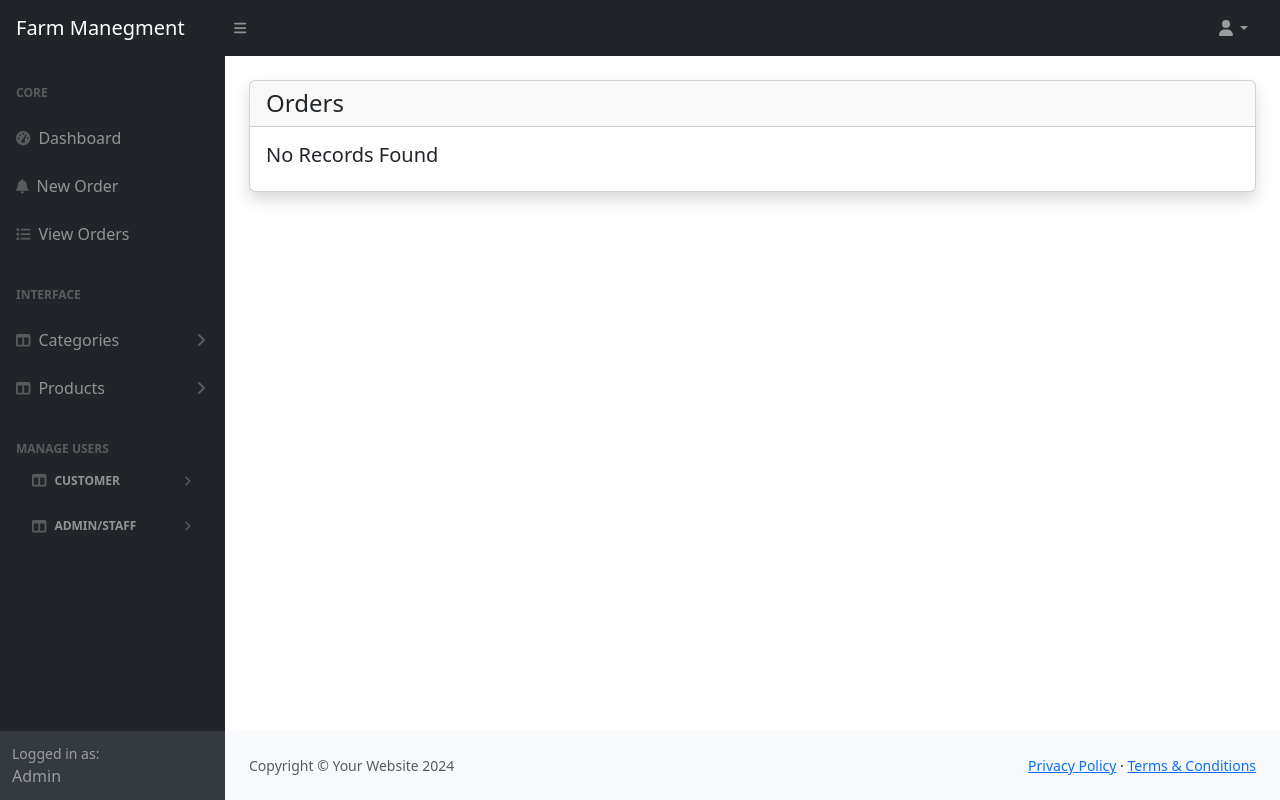
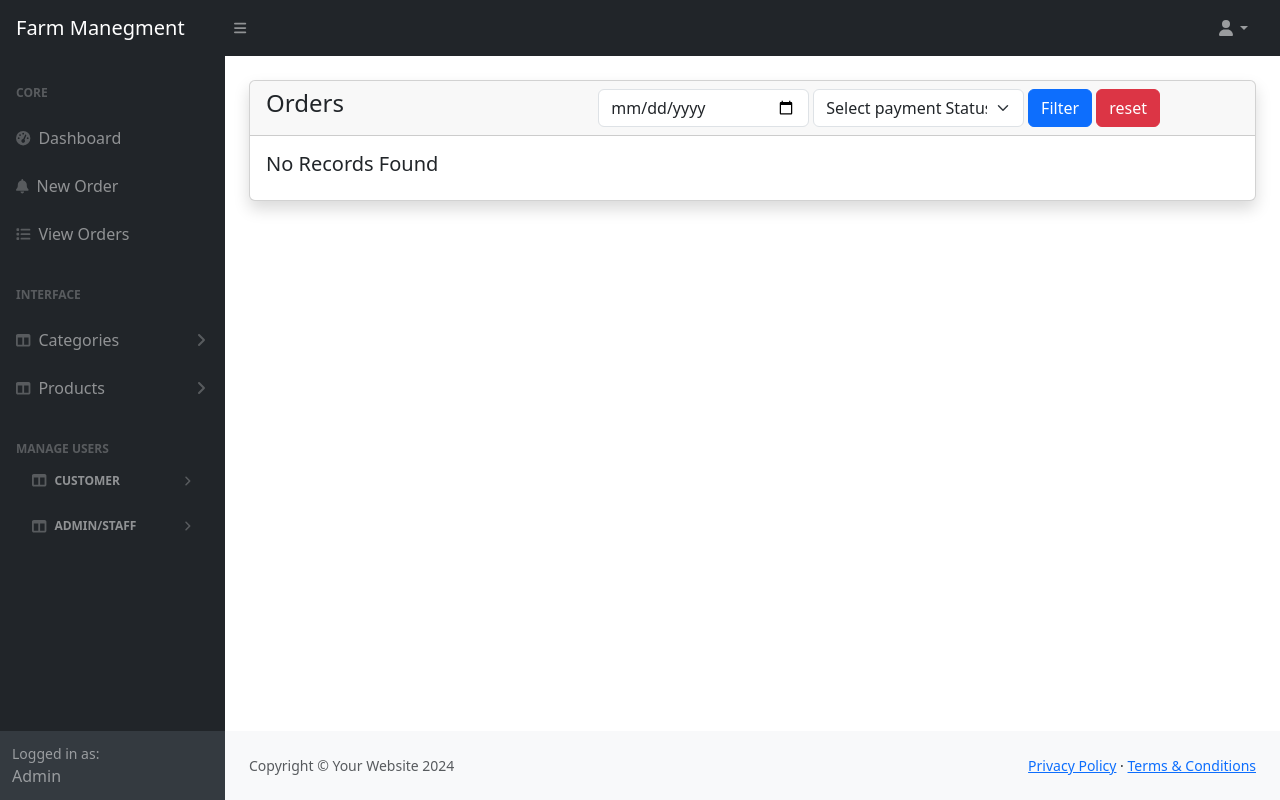
Before and after one commit to SahanMewantha/pos, a PHP site: page /admin/orders.php in a window 1280 px wide. Run offline with PHP 8.4, Linux system fonts and the light colour scheme; data that the repository does not hold is empty; some libraries are stand-ins or nearby versions.

Commit message:
filter order

```diff
--- a/admin/orders-view.php
+++ b/admin/orders-view.php
@@ -4,8 +4,8 @@
     <div class="card mt-4 shadow">
         <div class="card-header">
                 <h4 class="mb-0">Orders View
-                <a href="orders.php" class="btn btn-danger float-end">Back</a>
-
+                <a href="orders.php" class="btn btn-danger mx-2 btn-sm float-end">Back</a>
+                <a href="orders-print.php?track=<?= $_GET['track'] ?>" class="btn btn-dark mx-2 btn-sm float-end">Print</a>
                 </h4>
         </div>
         <div class="card-body">
--- a/admin/orders.php
+++ b/admin/orders.php
@@ -3,13 +3,84 @@
 <div class="container-fluid px-4">
     <div class="card mt-4 shadow">
         <div class="card-header">
-                <h4 class="mb-0">Orders
-
-                </h4>
+                <div class="row">
+                    <div class="col-md-4">
+                        <h4 class="mb-0">Orders</h4>
+                    </div>
+                    <div class="col-md-8">
+                        <form action="" method="get">
+                            <div class="row g-1">
+                                <div class="col-md-4">
+                                    <input type="date"
+                                        class="form-control"
+                                        name="date" value="<?= isset($_GET['date']) == true ? $_GET['date']: ''; ?>"
+                                    />
+                                </div>
+                                <div class="col-md-4">
+                                    <select name="payment_status" class="form-select">
+                                        <option value="">Select payment Status</option>
+                                        <option value="Cash payment"
+                                        <?=
+                                        isset($_GET['payment_status'])==true
+                                        ?
+                                        ($_GET['payment_status'] == 'Cash payment' ? 'selected': '')
+                                        :
+                                        '';
+                                        ?>
+                                        >
+                                        Cash Payment</option>
+                                        <option value="Online Payment"
+                                        <?=
+                                        isset($_GET['payment_status'])==true
+                                        ?
+                                        ($_GET['payment_status'] == 'Online Payment' ? 'selected': '')
+                                        :
+                                        '';
+                                        ?>
+                                        >
+                                        Onlie Payment</option>
+                                    </select>
+                                </div>
+                                <div class="col-md-4">
+                                    <button type="submit" class="btn btn-primary">Filter</button>
+                                    <a href="orders.php" class="btn btn-danger">reset</a>
+                                </div>
+                            </div>
+                        </form>
+                    </div>
+                </div>
         </div>
         <div class="card-body">
             <?php
-                $query="SELECT o.*,c.* FROM orders o, customers c WHERE c.id=o.customer_id ORDER BY o.id DESC";
+
+                if(isset($_GET['date']) || isset($_GET['payment_status'])){
+                    $orderDate=validate($_GET['date']);
+                    $paymentStatus=validate($_GET['payment_status']);
+
+                    if($orderDate != '' && $paymentStatus == ''){
+                        $query="SELECT o.*,c.* FROM orders o, customers c
+                        WHERE c.id=o.customer_id AND o.order_date='$orderDate' ORDER BY o.id DESC";
+
+                    }elseif($orderDate =='' && $paymentStatus == '' ){
+                        $query="SELECT o.*,c.* FROM orders o, customers c
+                        WHERE c.id=o.customer_id AND o.payment_mode='$paymentStatus' ORDER BY o.id DESC";
+
+                    }elseif($orderDate =='' && $paymentStatus != ''){
+                        $query="SELECT o.*,c.* FROM orders o, customers c
+                        WHERE c.id=o.customer_id
+                        AND o.order_date='$orderDate'
+                        AND o.payment_mode='$paymentStatus' ORDER BY o.id DESC";
+                    }else{
+                        $query="SELECT o.*,c.* FROM orders o, customers c
+                        WHERE c.id=o.customer_id ORDER BY o.id DESC";
+                    }
+
+                }
+                else{
+                    $query="SELECT o.*,c.* FROM orders o, customers c
+                     WHERE c.id=o.customer_id ORDER BY o.id DESC";
+                }
+
                 $orders =mysqli_query($conn,$query);
                 if($orders)
                 {
```
